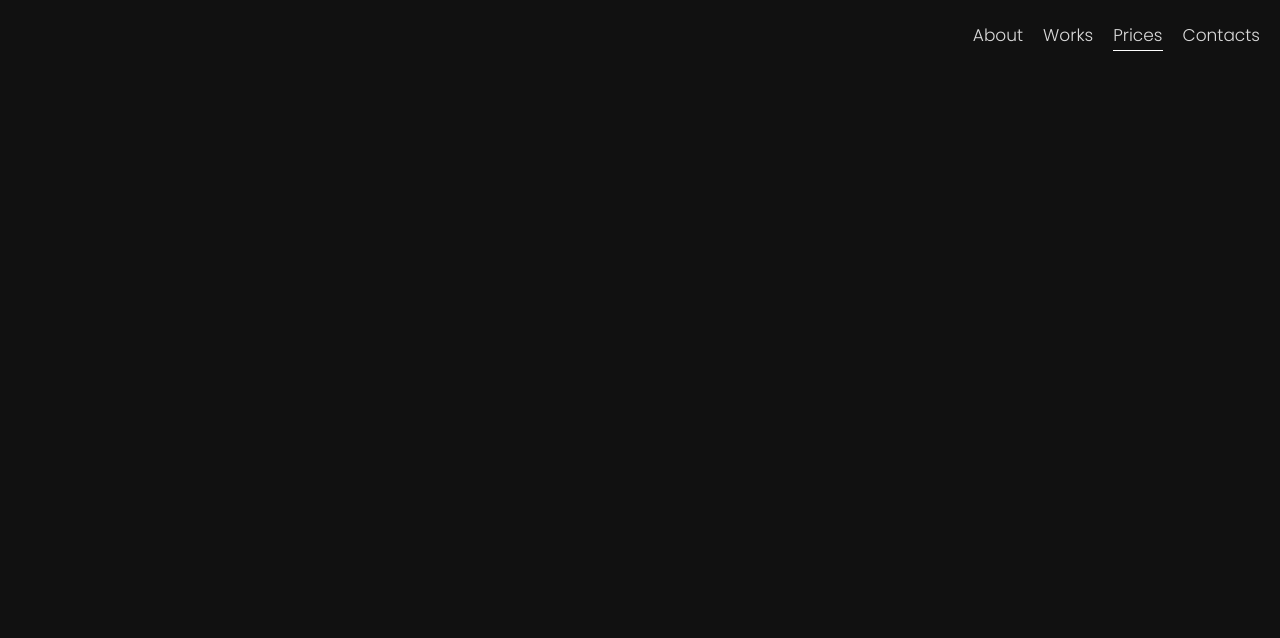
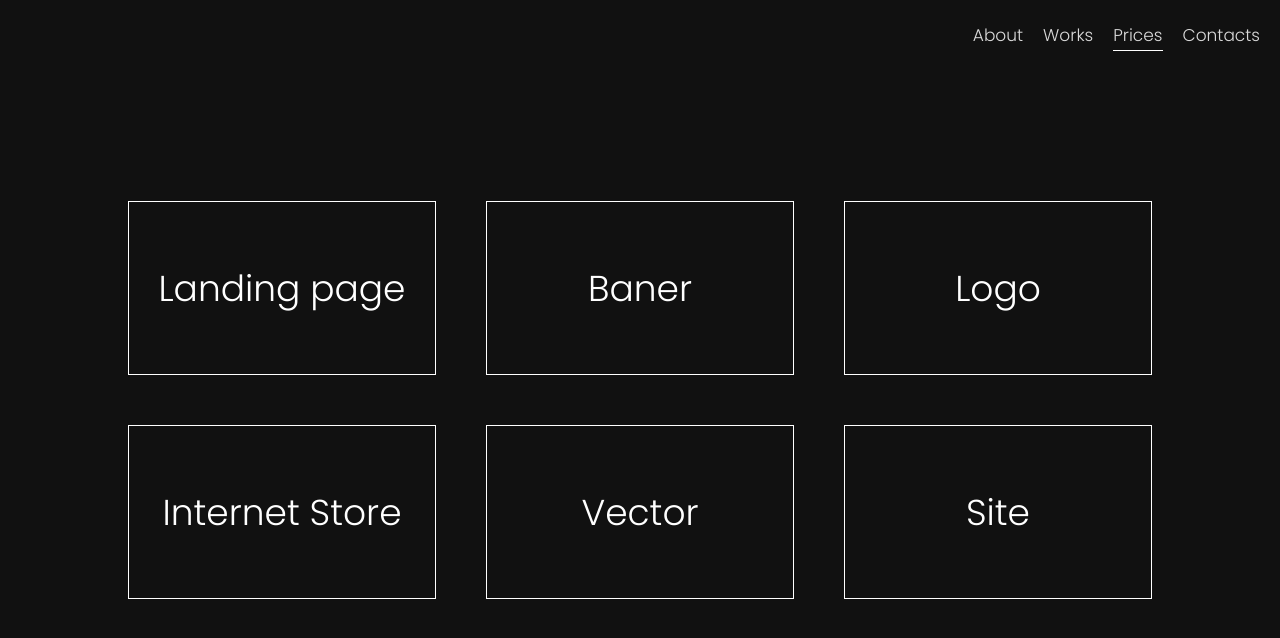
Before and after one commit to kirill-sotnikov/julia-resume, a Next.js app: page /prices in a window 1280 px wide. Shown: the top 638 px of the page. Built offline with nearby package versions, Linux system fonts and the light colour scheme; a web font is replaced by a local one.

Commit message:
add page about & prices

```diff
--- a/pages/index.tsx
+++ b/pages/index.tsx
@@ -103,7 +103,7 @@ const BigBoldText = styled.p`
   }
 `;
 
-const SmallText = styled.p`
+export const SmallText = styled.p`
   font-family: "Zen Maru Gothic";
   font-style: normal;
   font-weight: 400;
--- a/pages/prices.tsx
+++ b/pages/prices.tsx
@@ -1,9 +1,60 @@
+import styled from "styled-components";
 import NavigationBar from "../src/components/NavigationBar";
+import PriceBlock from "../src/components/PriceBlock";
 
 const Prices = () => (
   <div>
     <NavigationBar page="Prices" />
+    <div
+      style={{
+        display: "flex",
+        justifyContent: "center",
+        alignItems: "center",
+        width: "100%",
+        minHeight: "100vh",
+        height: "100%",
+      }}
+    >
+      <PricesWrapper>
+        <PriceBlock titleOnHover="500 - 2000₽">Landing page</PriceBlock>
+        <PriceBlock titleOnHover="200 - 1500₽">Baner</PriceBlock>
+        <PriceBlock titleOnHover="500 - 1000₽">Logo</PriceBlock>
+        <PriceBlock titleOnHover="3000 - 7000₽">Internet Store</PriceBlock>
+        <PriceBlock titleOnHover="500 - 1000₽">Vector</PriceBlock>
+        <PriceBlock titleOnHover="1000 - 2000₽">Site</PriceBlock>
+      </PricesWrapper>
+    </div>
   </div>
 );
 
 export default Prices;
+
+const PricesWrapper = styled.div`
+  display: grid;
+  margin: 0 auto;
+  grid-template-columns: repeat(3, 1fr);
+  width: calc(100% - 50px);
+
+  @media screen and (min-width: 1124px) {
+    grid-template-columns: repeat(3, 358px);
+    width: fit-content;
+  }
+
+  @media screen and (max-width: 1075px) and (min-width: 751px) {
+    grid-template-columns: repeat(2, 358px);
+    width: fit-content;
+    margin-top: 10vw;
+  }
+
+  @media screen and (max-width: 750px) and (min-width: 361px) {
+    grid-template-columns: 358px;
+    width: fit-content;
+    margin-top: 10vw;
+  }
+
+  @media screen and (max-width: 360px) {
+    grid-template-columns: 308px;
+    width: fit-content;
+    margin-top: 15vw;
+  }
+`;
--- a/src/components/NavigationBar.tsx
+++ b/src/components/NavigationBar.tsx
@@ -29,4 +29,10 @@ const NavigationBarWrapper = styled.div`
   top: 20px;
   right: 20px;
   z-index: 1;
+
+  @media screen and (max-width: 700px) {
+    left: calc(50% - 140px);
+    width: fit-content;
+    margin-left: -10px;
+  }
 `;
--- a/src/components/NavigationBarItem.tsx
+++ b/src/components/NavigationBarItem.tsx
@@ -41,6 +41,10 @@ const NavigationBarItemInner = styled.p`
   &:hover {
     color: white;
   }
+
+  @media screen and (max-width: 600px) {
+    font-size: 15px;
+  }
 `;
 
 const BorderBottom = styled.div`
--- /dev/null
+++ b/src/components/PriceBlock.tsx
@@ -0,0 +1,78 @@
+import styled from "styled-components";
+
+interface PriceBlockPropsType {
+  children: string;
+  titleOnHover: string;
+}
+
+const PriceBlock = ({ children, titleOnHover }: PriceBlockPropsType) => {
+  return (
+    <PriceBlockWrapper>
+      <PriceText>{children}</PriceText>
+      <PriceTextHover>{titleOnHover}</PriceTextHover>
+    </PriceBlockWrapper>
+  );
+};
+
+export default PriceBlock;
+
+const PriceBlockWrapper = styled.div`
+  display: flex;
+  justify-content: center;
+  align-items: center;
+  flex-direction: column;
+  text-align: center;
+  margin: 25px;
+  border: 1px solid white;
+  width: calc(100% - 50px);
+  height: 174px;
+  max-width: 308px;
+  justify-self: center;
+  transition: all ease 1s;
+
+  @media screen and (max-width: 360px) {
+    margin: 15px 0;
+    width: 90%;
+  }
+
+  &:hover {
+    transition: all ease 1s;
+    background-color: white;
+    border: none;
+  }
+`;
+
+const PriceText = styled.p`
+  font-family: "Poppins";
+  font-style: normal;
+  font-weight: 300;
+  font-size: 36px;
+  color: white;
+  cursor: default;
+
+  @media screen and (max-width: 360px) {
+    font-size: 30px;
+  }
+
+  ${PriceBlockWrapper}:hover & {
+    display: none;
+  }
+`;
+
+const PriceTextHover = styled.p`
+  font-family: "Poppins";
+  font-style: normal;
+  font-weight: 300;
+  font-size: 36px;
+  color: black;
+  display: none;
+  cursor: default;
+
+  @media screen and (max-width: 360px) {
+    font-size: 30px;
+  }
+
+  ${PriceBlockWrapper}:hover & {
+    display: block;
+  }
+`;
```
Also changed, not shown: pages/about.tsx (+55 -1 lines).
